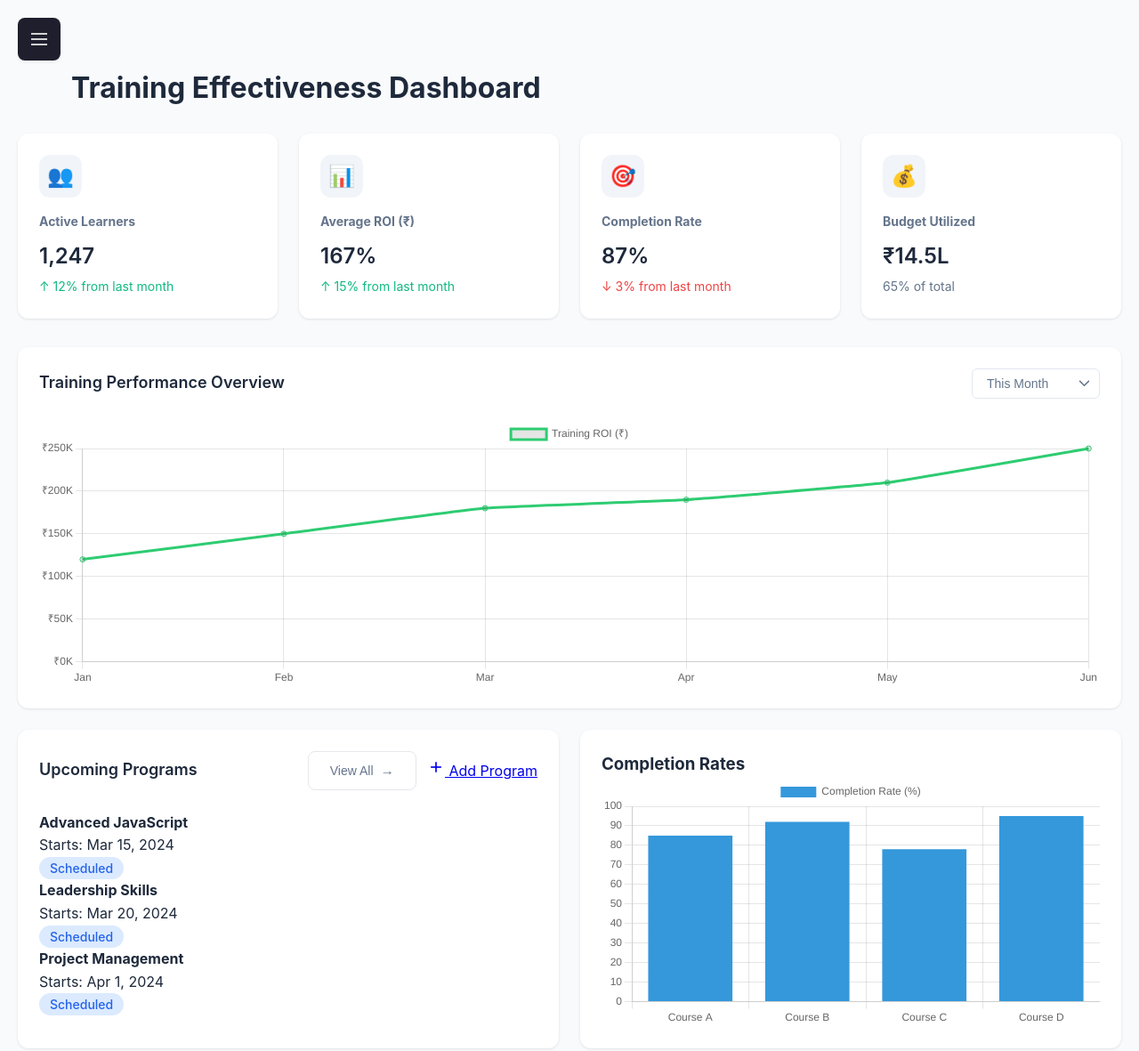
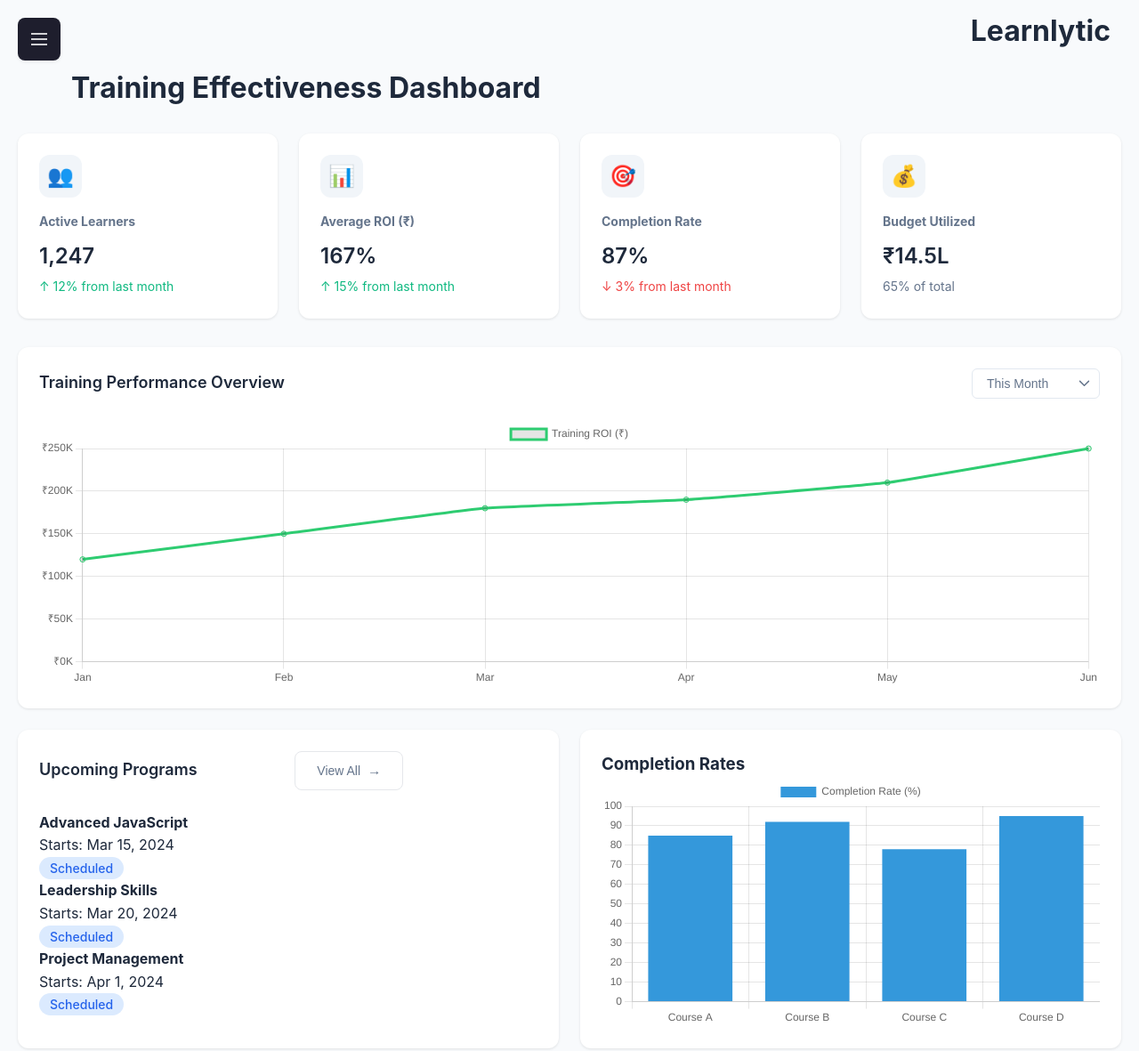
Before and after one commit to Rajkoli145/ISTD-Hackathon-, a plain HTML site: page index.html in a window 1280 px wide. Shown: the top 1181 px of the page at 89% size. Drawn offline with nearby package versions, Linux system fonts and the light colour scheme.

Commit message:
Update index.html

```diff
--- a/index.html
+++ b/index.html
@@ -3,6 +3,7 @@
 <head>
     <meta charset="UTF-8">
     <meta name="viewport" content="width=device-width, initial-scale=1.0">
+
     <title>Training Analytics Dashboard</title>
     <link rel="stylesheet" href="styles.css">
     <script src="https://cdn.jsdelivr.net/npm/chart.js"></script>
@@ -24,6 +25,7 @@
       </body>
       </html>
 </head>
+
 <body>
     <button class="menu-toggle" id="menuToggle" aria-label="Toggle menu">
         <svg width="24" height="24" viewBox="0 0 24 24" fill="none" stroke="currentColor" stroke-width="2">
@@ -32,6 +34,10 @@
             <line x1="3" y1="18" x2="21" y2="18"></line>
         </svg>
     </button>
+
+    <div class="app-name">
+        <h1>Learnlytic</h1>
+    </div>
 
     <div id="sidebar">
         <div class="sidebar-header">
@@ -149,7 +155,7 @@
                         <h3>Upcoming Programs</h3>
                         <div class="card-actions">
                             <button class="view-all-btn" id="viewAllPrograms">View All</button>
-                            <!-- <button class="add-program-btn"> -->
+                            <button class="add-program-btn">
                                 <a href="#data-input-section">
                                     <svg width="20" height="20" viewBox="0 0 24 24" fill="none" stroke="currentColor" stroke-width="2">
                                         <line x1="12" y1="5" x2="12" y2="19"></line>
```
